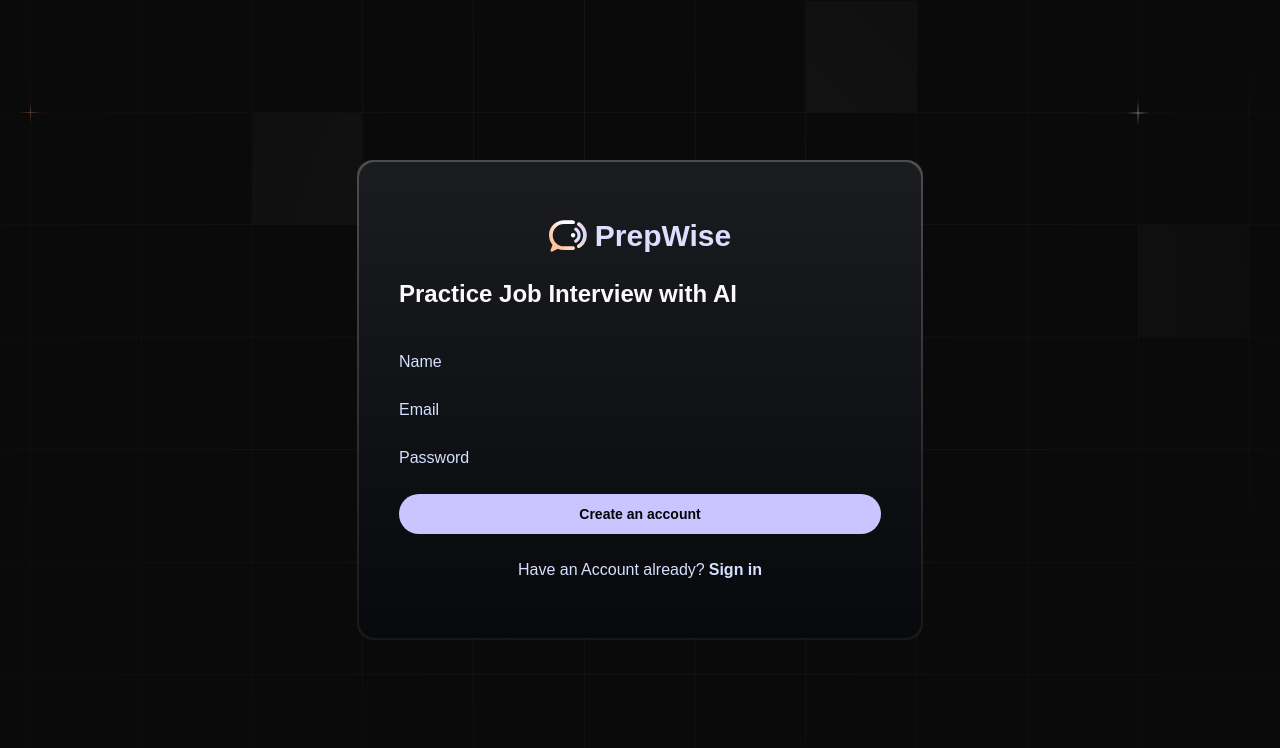
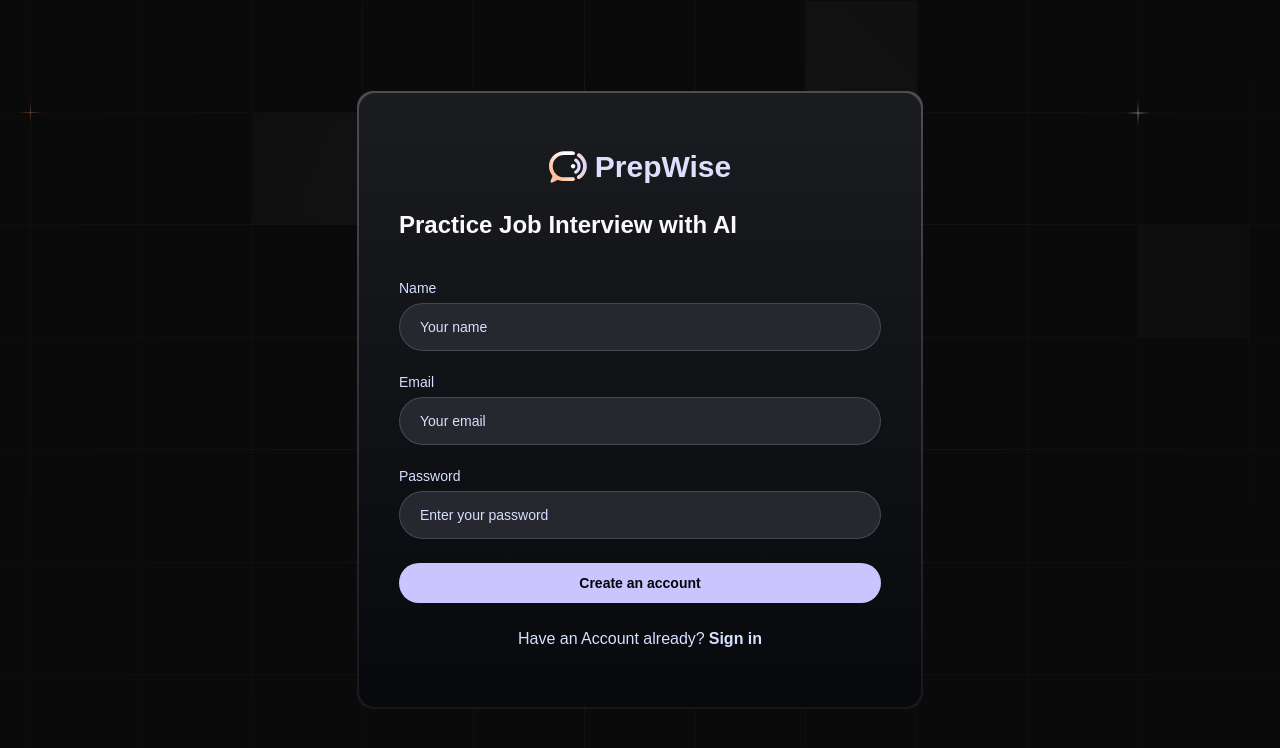
Before and after one commit to Tejas-Pokale/gcoey-interview-prep, a Next.js app: page /sign-up in a window 1280 px wide. Shown: the top 748 px of the page. Built offline with nearby package versions, Linux system fonts and the light colour scheme; a web font is replaced by a local one.

Commit message:
Auth pages completed and starting the home screen

```diff
--- a/app/(root)/layout.tsx
+++ b/app/(root)/layout.tsx
@@ -1,8 +1,20 @@
+import Image from 'next/image'
+import Link from 'next/link'
 import React, { ReactNode } from 'react'
 
 const Rootlayout = ({children}:{children:ReactNode}) => {
   return (
-    <div>{children}</div>
+    <div className='root-layout'>
+      <nav  className='flex flex-row items-center gap-2'>
+        <Link href={'/'}>
+          <Image src={'/logo.svg'} alt='logo' width={38} height={32} />
+        </Link>
+        <h2 className='text-primary-100'>PrepWise</h2>
+      </nav>
+
+      {children}
+
+    </div>
   )
 }
 
--- a/app/layout.tsx
+++ b/app/layout.tsx
@@ -1,6 +1,7 @@
 import type { Metadata } from "next";
 import {Mona_Sans } from "next/font/google";
 import "./globals.css";
+import { Toaster } from "sonner";
 
 const monaSans = Mona_Sans({
   variable: "--font-mona-sans",
@@ -23,6 +24,7 @@ export default function RootLayout({
         className={`${monaSans.className} antialiased pattern`}
       >
         {children}
+        <Toaster/>
       </body>
     </html>
   );
--- a/components/AuthForm.tsx
+++ b/components/AuthForm.tsx
@@ -3,44 +3,55 @@
 import { zodResolver } from "@hookform/resolvers/zod";
 import { useForm } from "react-hook-form";
 import { Button } from "@/components/ui/button";
-import {
-  Form,
-  FormControl,
-  FormDescription,
-  FormField,
-  FormItem,
-  FormLabel,
-  FormMessage,
-} from "@/components/ui/form";
+import { Form } from "@/components/ui/form";
 import { Input } from "@/components/ui/input";
 
 import { z } from "zod";
 import Image from "next/image";
 import Link from "next/link";
+import { toast } from "sonner";
+import FormField from "./FormField";
+import { useRouter } from "next/navigation";
 
-const formSchema = z.object({
-  username: z.string().min(2).max(50),
-});
+const authFormSchema = (type: FormType) => {
+  return z.object({
+    name: type === "sign-up" ? z.string().min(3) : z.string().optional(),
+    email: z.string().email(),
+    password: z.string().min(3),
+  });
+};
 
-const AuthForm = ({type} : {type : FormType}) => {
+const AuthForm = ({ type }: { type: FormType }) => {
+  const router = useRouter();
+  const formSchema = authFormSchema(type);
+
   // 1. Define your form.
   const form = useForm<z.infer<typeof formSchema>>({
     resolver: zodResolver(formSchema),
     defaultValues: {
-      username: "",
+      name: "",
+      email: "",
+      password: "",
     },
   });
 
   // 2. Define a submit handler.
   function onSubmit(values: z.infer<typeof formSchema>) {
-    // Do something with the form values.
-    // ✅ This will be type-safe and validated.
-    console.log(values);
+    try {
+      if (type === "sign-up") {
+        toast.success("Account created successfully! Please sign in.");
+        router.replace('/sign-in')
+      } else {
+        toast.success("Sign In successfully.");
+        router.replace('/')
+      }
+    } catch (error) {
+      console.log(error);
+      toast.error("Something went wrong : ${error}");
+    }
   }
 
-  const isSignIn = (type === "sign-in");
-
-  console.log(isSignIn);
+  const isSignIn = type === "sign-in";
 
   return (
     <div className="card-border lg:min-w-[566px]">
@@ -52,18 +63,44 @@ const AuthForm = ({type} : {type : FormType}) => {
         <h3>Practice Job Interview with AI</h3>
 
         <Form {...form}>
-          <form onSubmit={form.handleSubmit(onSubmit)} className="w-full space-y-6 mt-4 form">
-            {!isSignIn &&  <p>Name</p>}
-            <p>Email</p>
-            <p>Password</p>
-            <Button type="submit" className="btn">{isSignIn ? 'Sign In' : 'Create an account'}</Button>
+          <form
+            onSubmit={form.handleSubmit(onSubmit)}
+            className="w-full space-y-6 mt-4 form"
+          >
+            {!isSignIn && (
+              <FormField
+                control={form.control}
+                name="name"
+                label="Name"
+                placeholder="Your name"
+              />
+            )}
+           <FormField
+                control={form.control}
+                name="email"
+                label="Email"
+                placeholder="Your email"
+              />
+            <FormField
+                control={form.control}
+                name="password"
+                label="Password"
+                placeholder="Enter your password"
+                type="password"
+              />
+            <Button type="submit" className="btn">
+              {isSignIn ? "Sign In" : "Create an account"}
+            </Button>
           </form>
         </Form>
         <p className="text-center">
-          {isSignIn ? 'No account yet?' : 'Have an Account already?'}
-          <Link href={!isSignIn ? '/sign-in' : '/sign-up'} className="font-bold text-user-primary ml-1" >
-            {!isSignIn ? 'Sign in' : 'Sign up'}
-            </Link>
+          {isSignIn ? "No account yet?" : "Have an Account already?"}
+          <Link
+            href={!isSignIn ? "/sign-in" : "/sign-up"}
+            className="font-bold text-user-primary ml-1"
+          >
+            {!isSignIn ? "Sign in" : "Sign up"}
+          </Link>
         </p>
       </div>
     </div>
--- a/components/FormField.tsx
+++ b/components/FormField.tsx
@@ -1,21 +1,31 @@
 import React from 'react'
+import { Control, Controller, FieldValue, FieldValues, Path } from 'react-hook-form'
+import { FormControl, FormDescription, FormItem, FormLabel, FormMessage } from './ui/form'
+import { Input } from './ui/input'
 
-const FormField = () => (
-     <FormField
-              control={form.control}
-              name="username"
-              render={({ field }) => (
-                <FormItem>
-                  <FormLabel>Username</FormLabel>
+
+interface FormFieldProps<T extends FieldValues> {
+  control:Control<T>;
+  name: Path<T>;
+  label:String,
+  placeholder?:string,
+  type?:'text' | 'email' | 'password' | 'file'
+}
+
+const FormField = ({control, name, label, placeholder, type="text"} : FormFieldProps<T>) => (
+     <Controller
+                name={name}
+                control={control}
+                render={({field}) => (
+                   <FormItem>
+                  <FormLabel className='label'>{label}</FormLabel>
                   <FormControl>
-                    <Input placeholder="shadcn" {...field} />
+                    <Input className="input" placeholder={placeholder} type={type} {...field} />
                   </FormControl>
-                  <FormDescription>
-                    This is your public display name.
-                  </FormDescription>
                   <FormMessage />
                 </FormItem>
-              )}
+                )}
+
             />
 )
 
```
Also changed, not shown: app/(root)/page.tsx (+23 -1 lines).
